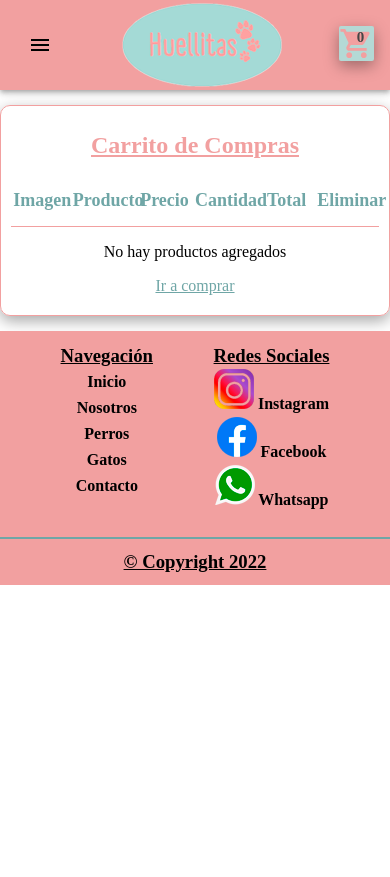
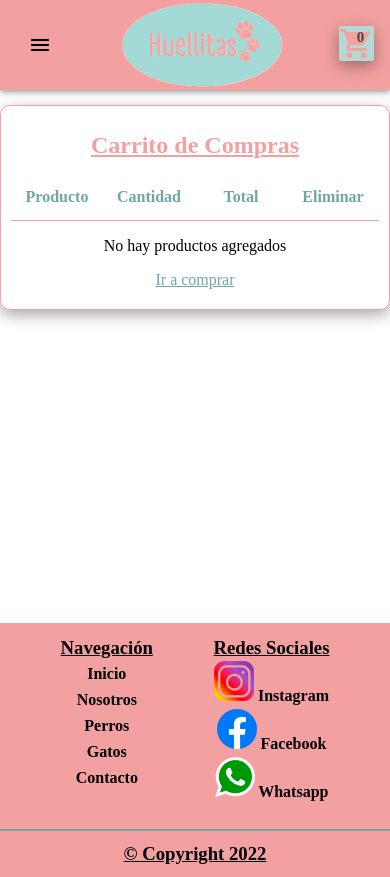
Before and after one commit to anmomiy/proyecto-react, a React (Create React App) app: page /cart in a window 390 px wide. Before the commit the page ends 844 px from the top, so only its background shows below. Built offline with nearby package versions, Linux system fonts and the light colour scheme; the HTML template or start-up script is replaced by a standard one.

Commit message:
responsive

```diff
--- a/src/App.css
+++ b/src/App.css
@@ -82,3 +82,6 @@ body{
 .banner{
   width: 100%;
 }
+.contact{
+  min-height: 60vh;
+}
--- a/src/components/CartInfo/CartInfo.css
+++ b/src/components/CartInfo/CartInfo.css
@@ -85,3 +85,20 @@
     font-size: 20px;
     text-transform: uppercase;
 }
+.cart-container{
+    min-height: 60vh;
+}
+
+@media (max-width: 500px){
+    .hide-size{
+        display:none;
+    }
+    .cart-titles > h2 {
+        width: 25%;
+        font-size: 16px;
+    }
+    .cart-item-detail > h3{
+        width: 25%;
+        font-size: 14px;
+    }
+}
--- a/src/components/CartInfo/CartInfo.js
+++ b/src/components/CartInfo/CartInfo.js
@@ -73,12 +73,13 @@ const CartInfo = () =>{
     }
 
     return(
+        <div className="cart-container">
         <div className="cart-info">
             <h1>Carrito de Compras</h1>
             <div className="cart-titles">
-                <h2>Imagen</h2>
+                <h2 className="hide-size">Imagen</h2>
                 <h2>Producto</h2>
-                <h2>Precio</h2>
+                <h2 className="hide-size">Precio</h2>
                 <h2>Cantidad</h2>
                 <h2>Total</h2>
                 <h2>Eliminar</h2>
@@ -101,9 +102,9 @@ const CartInfo = () =>{
                     return(
                     <>
                     <div key={`cartInfo-${item.itemName}`} className="cart-item-detail">
-                        <h3><img alt={`${item.image}`} src={`/${item.image}`}/></h3>
+                        <h3 className="hide-size"><img alt={`${item.image}`} src={`/${item.image}`}/></h3>
                         <h3>{item.itemName}</h3>
-                        <h3>{item.price}</h3>
+                        <h3 className="hide-size">{item.price}</h3>
                         <h3>{item.quantity}</h3>
                         <h3>S/{total(item.quantity,item.price).toFixed(2)}</h3>
                         <h3><DeleteIcon onClick={() => {deleteItem(item)} }/></h3>
@@ -176,6 +177,7 @@ const CartInfo = () =>{
             </div>
         )}
         </div>
+        </div>
     )
 }
 export default CartInfo;
--- a/src/components/ItemDetail/ItemDetail.css
+++ b/src/components/ItemDetail/ItemDetail.css
@@ -13,6 +13,7 @@
     width: 50%;
     margin:auto;
     min-width: 450px;
+    height: 600px
 }
 .item-detail-container > div{
     text-align: center;
--- a/src/pages/Contact.js
+++ b/src/pages/Contact.js
@@ -28,13 +28,13 @@ const Contact = () =>{
         console.log(contactDoc)
     }
     return(
-        <div>
+        <div className="contact">
             <div className='contact-sns'>
                 <h2>¡Estas son nuestras redes sociales!</h2>
                 <div>
-                <a href="www.instagram.com"><img alt="insta" src="./logo-instagram.png"/> Instagram</a>
-                <a href="www.facebook.com"><img alt="facebook" src="./facebook-icono.png"/> Facebook</a>
-                <a href="www.whatsapp.com"><img alt="whatsapp" src="./whatsapp-icono.png"/> Whatsapp</a>
+                <a href="http://www.instagram.com" target="_blank"><img alt="insta" src="./logo-instagram.png"/> Instagram</a>
+                <a href="http://www.facebook.com" target="_blank"><img alt="facebook" src="./facebook-icono.png"/> Facebook</a>
+                <a href="http://www.whatsapp.com" target="_blank"><img alt="whatsapp" src="./whatsapp-icono.png"/> Whatsapp</a>
                 </div>
             </div>
             <div>
```
Also changed, not shown: 1 other file (tests, documents, lock files or other folders).
